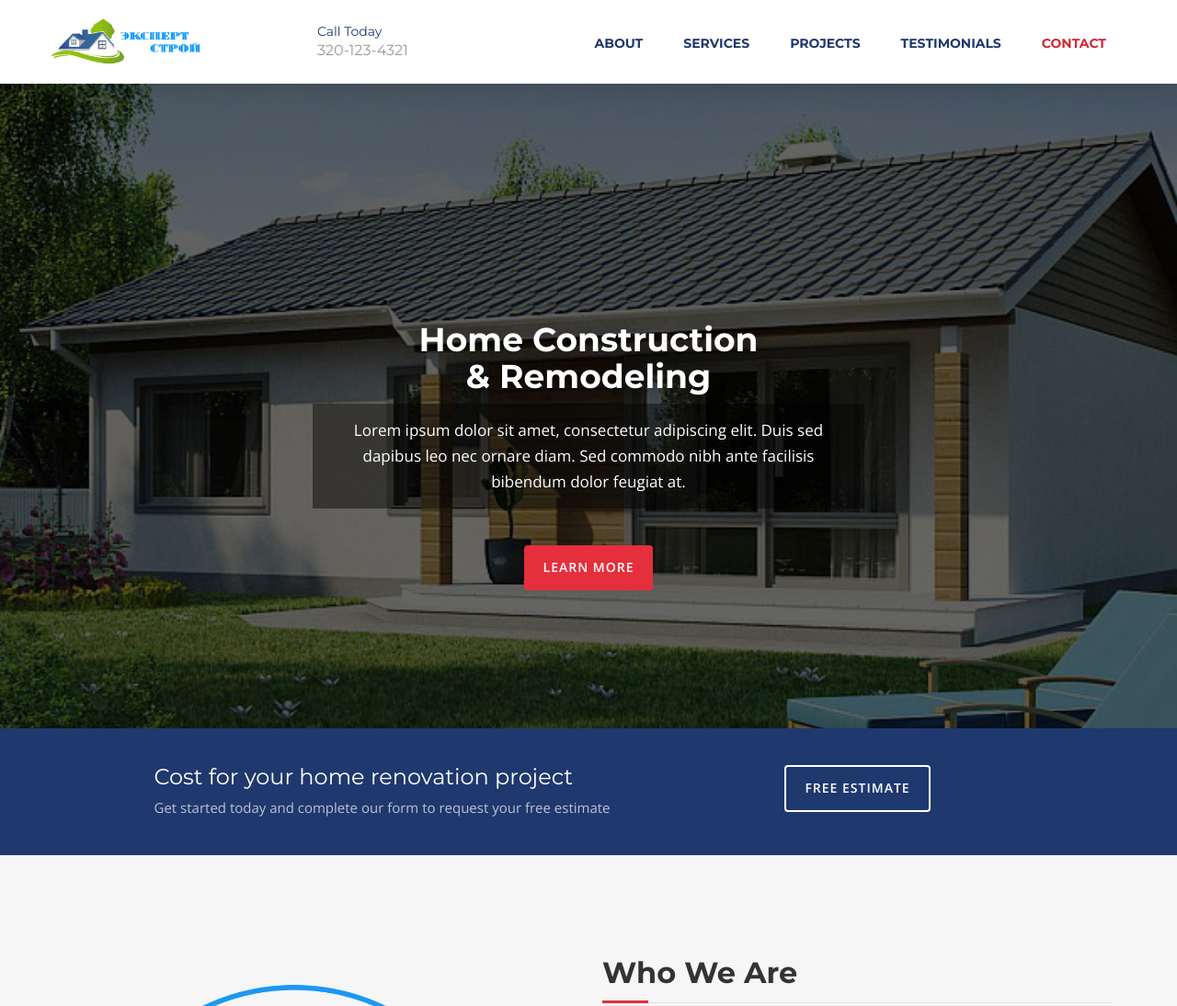
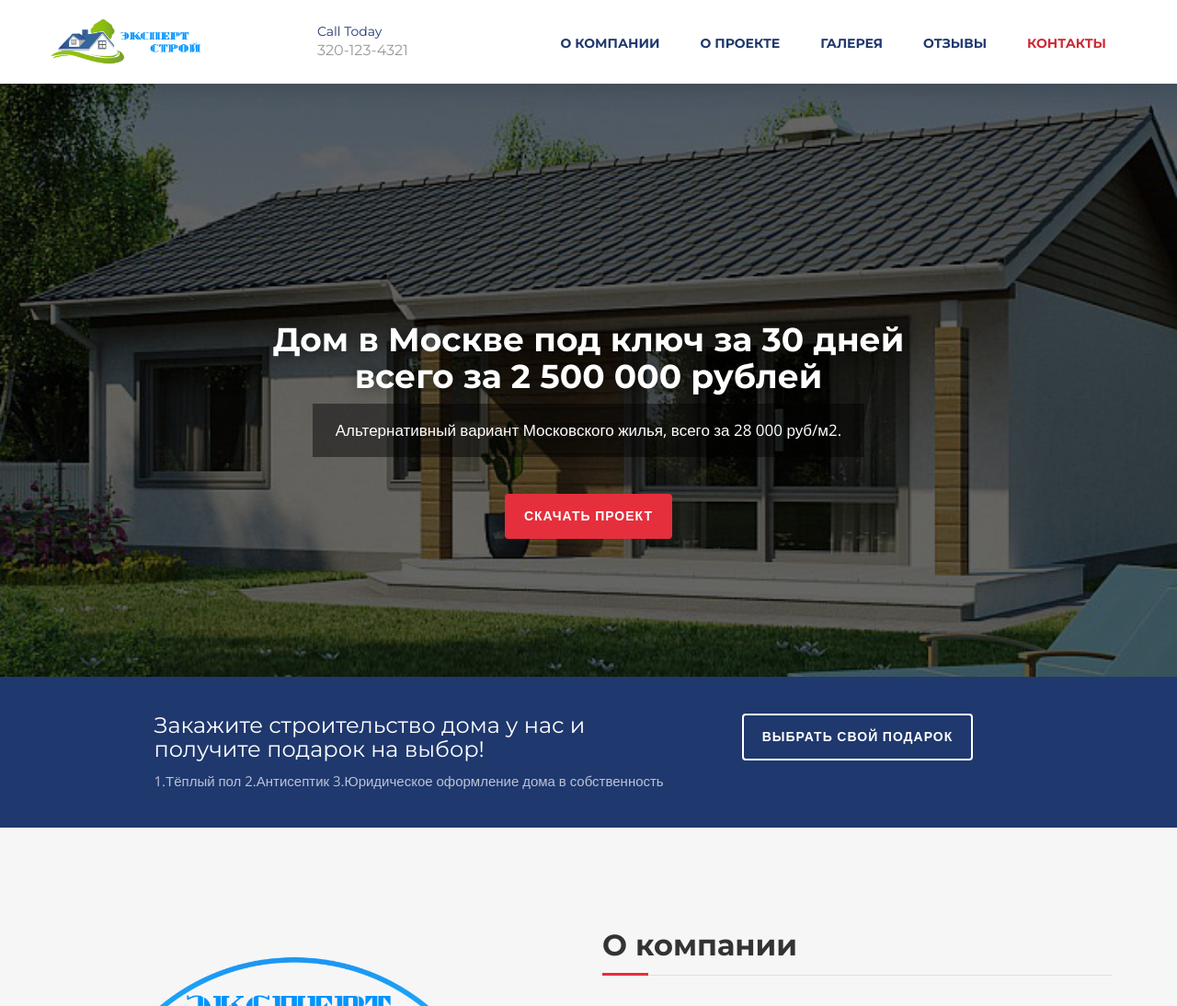
Before and after one commit to MirrorOni/test.github.io, a plain HTML site: page index.html in a window 1280 px wide. Shown: the top 1094 px of the page at 92% size. Drawn offline with nearby package versions, Linux system fonts and the light colour scheme; a script that the page names is missing.

Commit message:
Update index.html

```diff
--- a/index.html
+++ b/index.html
@@ -3,7 +3,7 @@
 <head>
 <meta charset="utf-8">
 <meta name="viewport" content="width=device-width, initial-scale=1">
-<title>INNOVA</title>
+<title>Дом за 3 месяца</title>
 <meta name="description" content="">
 <meta name="author" content="">
 
@@ -64,11 +64,11 @@ document.addEventListener("DOMContentLoaded", function() {
     <!-- Collect the nav links, forms, and other content for toggling -->
     <div class="collapse navbar-collapse" id="bs-example-navbar-collapse-1">
       <ul class="nav navbar-nav navbar-right">
-        <li><a href="#about" class="page-scroll">About</a></li>
-        <li><a href="#services" class="page-scroll">Services</a></li>
-        <li><a href="#portfolio" class="page-scroll">Projects</a></li>
-        <li><a href="#testimonials" class="page-scroll">Testimonials</a></li>
-        <li><a href="#contact" class="page-scroll">Contact</a></li>
+        <li><a href="#about" class="page-scroll">О компании</a></li>
+        <li><a href="#services" class="page-scroll">О проекте</a></li>
+        <li><a href="#portfolio" class="page-scroll">Галерея</a></li>
+        <li><a href="#testimonials" class="page-scroll">Отзывы</a></li>
+        <li><a href="#contact" class="page-scroll">Контакты</a></li>
       </ul>
     </div>
     <!-- /.navbar-collapse -->
@@ -81,10 +81,10 @@ document.addEventListener("DOMContentLoaded", function() {
       <div class="container">
         <div class="row">
           <div class="col-md-8 col-md-offset-2 intro-text">
-            <h1>Home Construction<br>
-              & Remodeling</h1>
-            <p>Lorem ipsum dolor sit amet, consectetur adipiscing elit. Duis sed dapibus leo nec ornare diam. Sed commodo nibh ante facilisis bibendum dolor feugiat at.</p>
-            <a href="#services" class="btn btn-custom btn-lg page-scroll">Learn More</a>
+            <h1>Дом в Москве под ключ за 30 дней<br>
+              всего за 2 500 000 рублей</h1>
+            <p>Альтернативный вариант Московского жилья, всего за 28 000 руб/м2.</p>
+            <a href="#services" class="btn btn-custom btn-lg page-scroll">Скачать проект</a>
            </div>
         </div>
       </div>
@@ -96,10 +96,10 @@ document.addEventListener("DOMContentLoaded", function() {
   <div class="container">
     <div class="row">
       <div class="col-xs-12 col-md-6 col-md-offset-1">
-        <h3>Cost for your home renovation project</h3>
-        <p>Get started today and complete our form to request your free estimate</p>
+        <h3>Закажите строительство дома у нас и получите подарок на выбор!</h3>
+        <p>1.Тёплый пол 2.Антисептик 3.Юридическое оформление дома в собственность</p>
       </div>
-      <div class="col-xs-12 col-md-4 text-center"><a href="#contact" class="btn btn-custom btn-lg page-scroll">Free Estimate</a></div>
+      <div class="col-xs-12 col-md-4 text-center"><a href="#contact" class="btn btn-custom btn-lg page-scroll">Выбрать свой подарок</a></div>
     </div>
   </div>
 </div>
@@ -110,9 +110,9 @@ document.addEventListener("DOMContentLoaded", function() {
       <div class="col-xs-12 col-md-6"> <img src="img/SiteLogo1x1_1-opvizduahtrat1bew1srxwlrk08nngdclor8u11hds.png" class="img-responsive" alt=""> </div>
       <div class="col-xs-12 col-md-6">
         <div class="about-text">
-          <h2>Who We Are</h2>
+          <h2>О компании</h2>
           <p>Lorem ipsum dolor sit amet, consectetur adipiscing elit, sed do eiusmod tempor incididunt ut labore et dolore magna aliqua. Ut enim ad minim veniam, quis nostrud exercitation ullamco laboris nisi ut aliquip ex ea commodo consequat. Lorem ipsum dolor sit amet, consectetur adipiscing elit, sed do eiusmod tempor incididunt ut labore et dolore magna aliqua.</p>
-          <h3>Why Choose Us?</h3>
+          <h3>Почему мы?</h3>
           <div class="list-style">
             <div class="col-lg-6 col-sm-6 col-xs-12">
               <ul>
@@ -140,7 +140,7 @@ document.addEventListener("DOMContentLoaded", function() {
 <div id="services">
   <div class="container">
     <div class="section-title">
-      <h2>Our Services</h2>
+      <h2>О проекте</h2>
     </div>
     <div class="row">
       <div class="col-md-4">
@@ -194,7 +194,7 @@ document.addEventListener("DOMContentLoaded", function() {
 <div id="portfolio">
   <div class="container">
     <div class="section-title">
-      <h2>Our Works</h2>
+      <h2>Галерея</h2>
     </div>
     <div class="row">
       <div class="portfolio-items">
@@ -290,7 +290,7 @@ document.addEventListener("DOMContentLoaded", function() {
 <div id="testimonials">
   <div class="container">
     <div class="section-title">
-      <h2>Testimonials</h2>
+      <h2>Отзывы клиентов</h2>
     </div>
     <div class="row">
       <div class="col-md-4">
@@ -357,7 +357,7 @@ document.addEventListener("DOMContentLoaded", function() {
     <div class="col-md-8">
       <div class="row">
         <div class="section-title">
-          <h2>Get In Touch</h2>
+          <h2>Свяжитесь с нами</h2>
           <p>Please fill out the form below to send us an email and we will get back to you as soon as possible.</p>
         </div>
         <form name="sentMessage" id="contactForm" novalidate>
```
